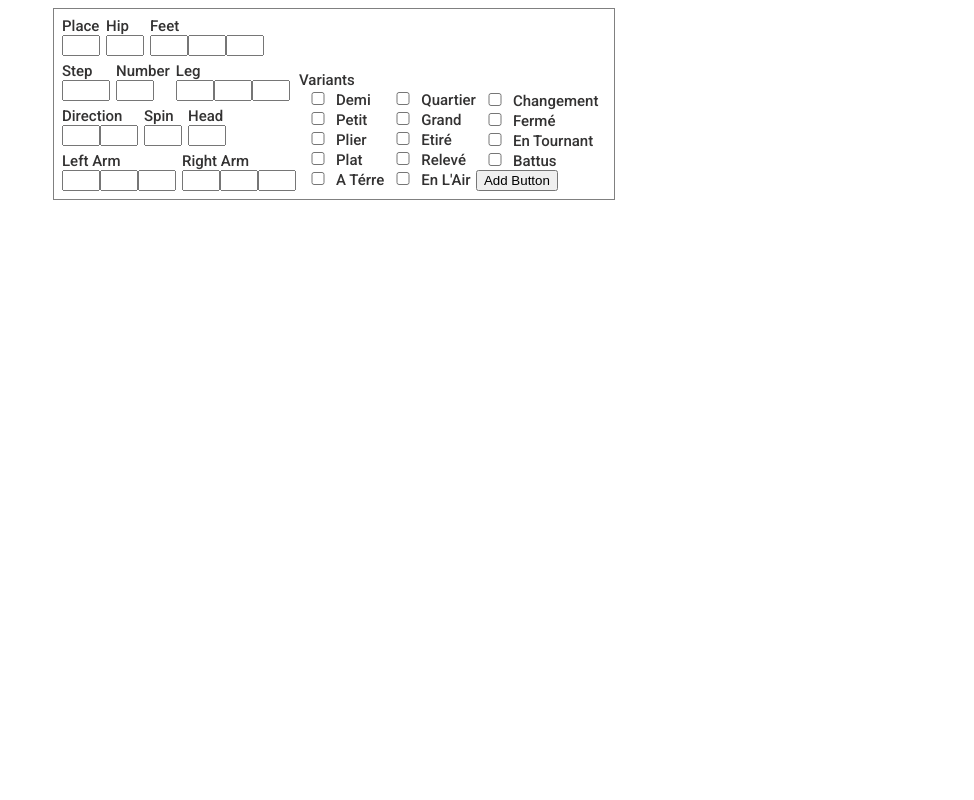
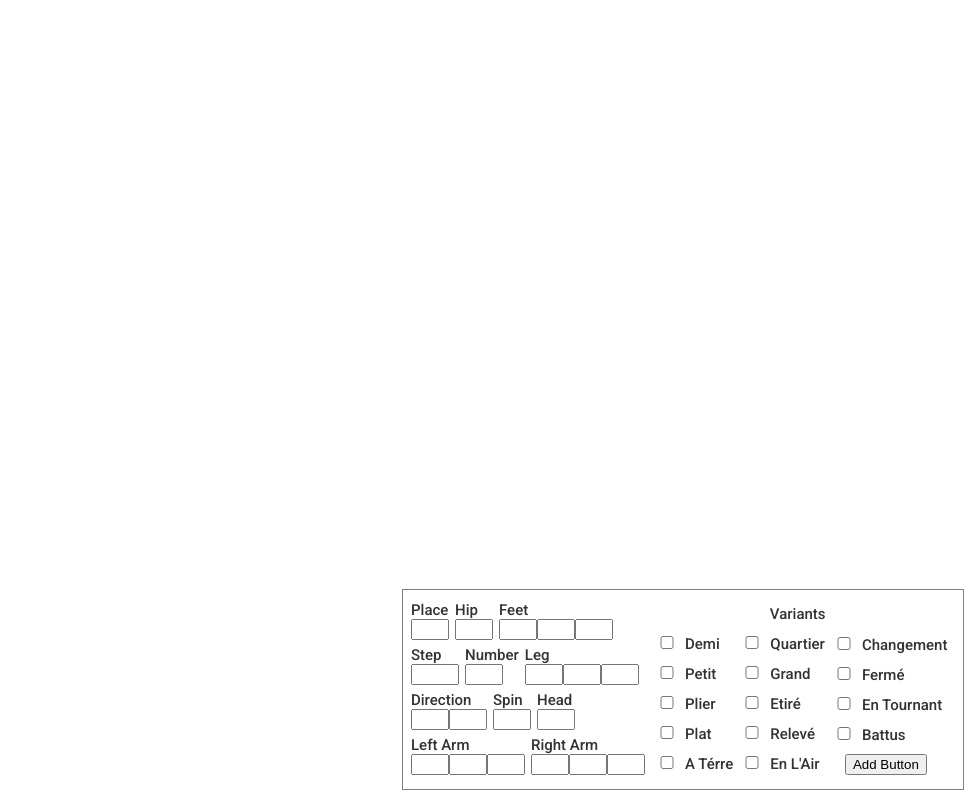
Before and after one commit to Pancho-23/ballet-notation-frontend, a React (Create React App) app: page / in a window 1280 px wide. Shown: the whole page, without its empty margins (306-1280 px from the left). Built offline with nearby package versions, Linux system fonts and the light colour scheme.

Commit message:
Block Structure Finished

```diff
--- a/src/components/BlockInput.js
+++ b/src/components/BlockInput.js
@@ -441,71 +441,70 @@
             </div>
           </div>
           <div className="h L1">
-            <div className="L2">Variants</div>
+            <div className="L2 variant-title">Variants</div>
             <div className="L2 varia">
               <div className="h">
-                <div>
+                <div className='internal-box'>
                   <div className="h"><input type="checkbox" name="Demi" id="demi" value='D' /></div>
                   <div className="h">Demi</div>
                 </div>
-                <div>
+                <div className='internal-box'>
                   <div className="h"><input type="checkbox" name="Petit" id='petit' value='T' /></div>
                   <div className="h">Petit</div>
                 </div>
-                <div>
+                <div className='internal-box'>
                   <div className="h"><input type="checkbox" name="Plier" id='plier' value='P' /></div>
                   <div className="h">Plier</div>
                 </div>
-                <div>
+                <div className='internal-box'>
                   <div className="h"><input type="checkbox" name="Plat" id='plat' value='L' /></div>
                   <div className="h">Plat</div>
                 </div>
-                <div>
+                <div className='internal-box'>
                   <div className="h"><input type="checkbox" name="A Térre" id='aterre' value='R' /></div>
                   <div className="h">A Térre</div>
                 </div>
-              </div>
+              </div >
               <div className="h">
-                <div>
+                <div className='internal-box'>
                   <div className="h"><input type="checkbox" name="Quartier" id='quartier' value='Q' /></div>
                   <div className="h">Quartier</div>
                 </div>
-                <div>
+                <div className='internal-box'>
                   <div className="h"><input type="checkbox" name="Grand" id='grand' value='G' /></div>
                   <div className="h">Grand</div>
                 </div>
-                <div>
+                <div className='internal-box'>
                   <div className="h"><input type="checkbox" name="Etiré" id='etire' value='E' /></div>
                   <div className="h">Etiré</div>
                 </div>
-                <div>
+                <div className='internal-box'>
                   <div className="h"><input type="checkbox" name="Relevé" id='releve' value='V' /></div>
                   <div className="h">Relevé</div>
                 </div>
-                <div>
+                <div className='internal-box'>
                   <div className="h"><input type="checkbox" name="En L'Air" id='enlair' value='A' /></div>
                   <div className="h">En L'Air</div>
                 </div>
               </div>
               <div className="h">
-                <div>
+                <div className='internal-box'>
                   <div className="h"><input type="checkbox" name="Changement" id='changement' value='C' /></div>
                   <div className="h">Changement</div>
                 </div>
-                <div>
+                <div className='internal-box'>
                   <div className="h"><input type="checkbox" name="Fermé" id='ferme' value='F' /></div>
                   <div className="h">Fermé</div>
                 </div>
-                <div>
+                <div className='internal-box'>
                   <div className="h"><input type="checkbox" name="En Tournant" id='entournant' value='N' /></div>
                   <div className="h">En Tournant</div>
                 </div>
-                <div>
+                <div className='internal-box'>
                   <div className="h"><input type="checkbox" name="Battus" id='battus' value='B' /></div>
                   <div className="h">Battus</div>
                 </div>
-                <div>
-                  <div className="h"></div>
+                <div className='internal-box button-box'>
                   <div className="h"><button>Add Button</button></div>
                 </div>
               </div>
@@ -518,7 +517,7 @@
 
 
 
-      <div classNameName="currentblock">
+      <div className="currentblock">
 
       </div>
 
--- a/src/styles/BlockInput.css
+++ b/src/styles/BlockInput.css
@@ -12,8 +12,10 @@
   padding: 5px;
   margin: 0 auto;
   width: 550px;
-  height: 180px;
-
+  height: auto;
+  position: fixed;
+  bottom: 10px;
+  right: 10px;
 }
 
 .L3 {
@@ -40,3 +42,16 @@
 .varia > div > div {
   height: 20px;
 }
+
+.variant-title {
+  padding-top: 10px;
+  text-align: center;
+}
+
+.internal-box {
+  margin: 10px auto;
+}
+
+.button-box {
+  padding-left: 20px;
+}
```
